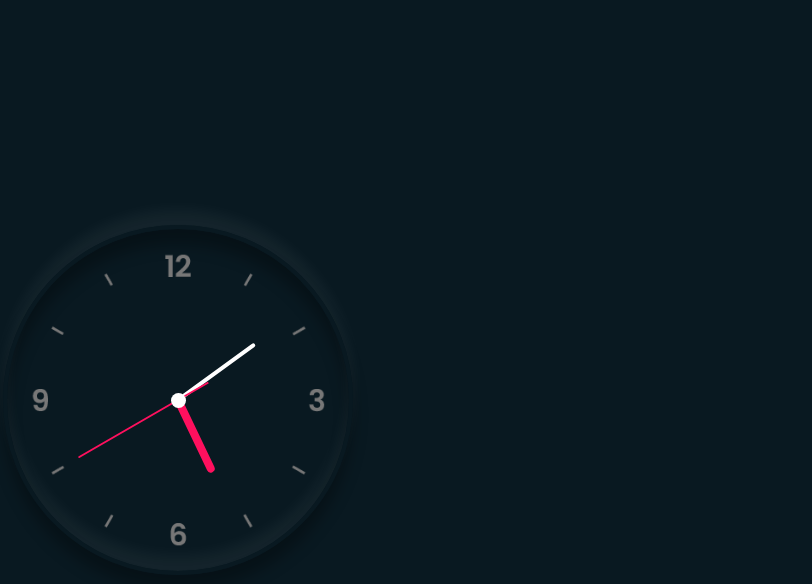
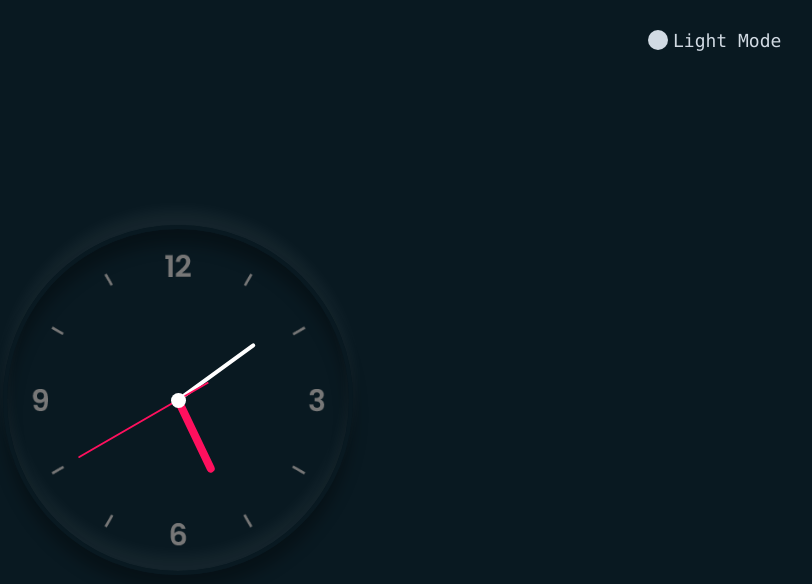
Before and after one commit to Ashutosh-Srivastava/Clock-UI, a plain HTML site: page index.html in a window 1280 px wide. Shown: the whole page, without its empty margins (462-1274 px from the left). Drawn offline with Linux system fonts and the light colour scheme.

Commit message:
JS script for toggle between light and dark theme.

```diff
--- a/index.html
+++ b/index.html
@@ -19,7 +19,12 @@
         <div class="sc" id="sc"></div>
       </div>
     </div>
+    <div class="toggleClass" onclick="toggleClass()"></div>
     <script type="text/javascript">
+      function toggleClass(){
+        const body= document.querySelector("body");
+        body.classList.toggle("light")
+      }
       const deg=6;
       const hr=document.querySelector("#hr");
       const mn=document.querySelector("#mn");
@@ -27,7 +32,6 @@
 
       setInterval(() => {
         let day=new Date();
-        console.log(day)
         let h=day.getHours() * 30;
         let m=day.getMinutes() * deg;
         let s=day.getSeconds() * deg;
```
Also changed, not shown: page2.html (added).
